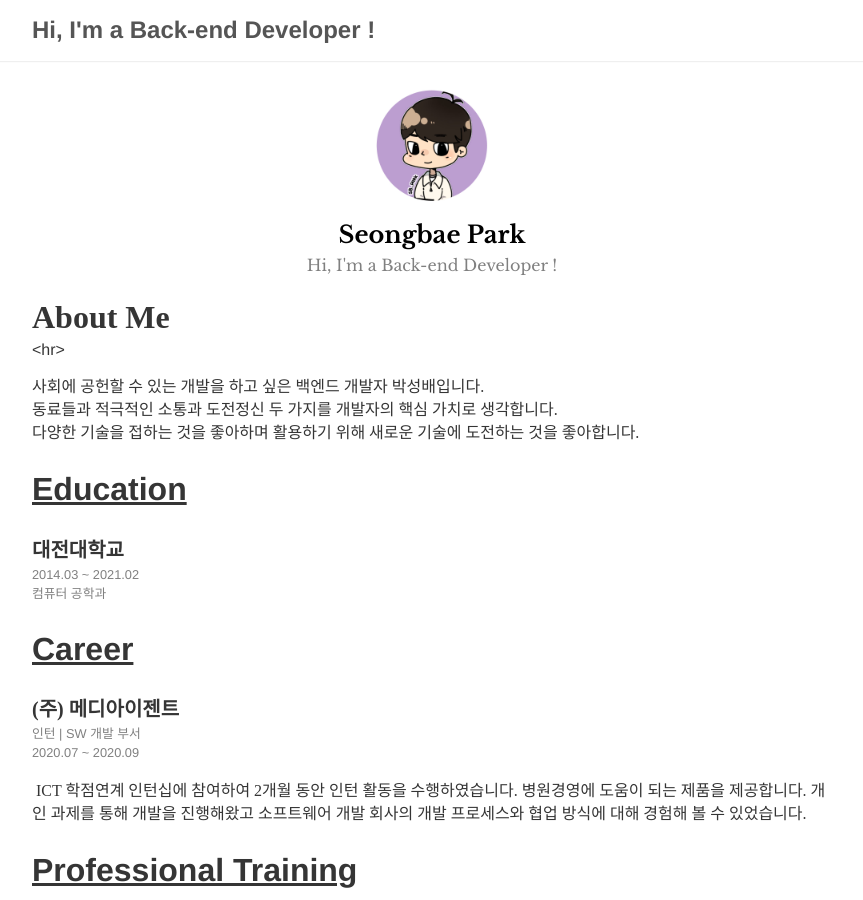
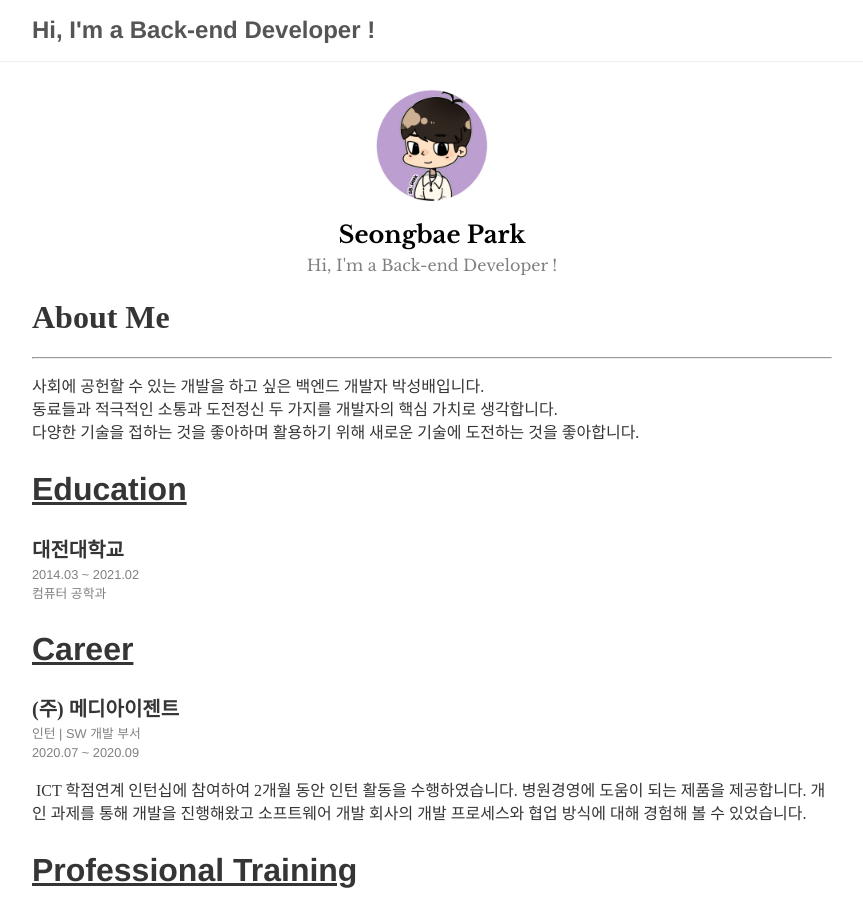
Before and after one commit to Sungbae95/Sungbae95.github.io, a Jekyll site: the page built from index.md, in a window 1280 px wide and 900 px high. Shown: the whole window, without its empty margins (208-1071 px from the left). Built offline with Jekyll 4.4.1, drawn with Linux system fonts in a browser that asks for light colours; some web fonts are replaced.

Commit message:
Update index.md

```diff
--- a/index.md
+++ b/index.md
@@ -6,7 +6,8 @@ layout: about
 @import url('https://cdn.rawgit.com/moonspam/NanumSquare/master/nanumsquare.css');
 </style>
 
-<span style="font-size:200%; font-family: nanumsquare;  font-weight: 800;"> About Me </span> <br/> <hr>
+<span style="font-size:200%; font-family: nanumsquare;  font-weight: 800;"> About Me </span>
+<hr />
 <p style="line-height:23px; font-family: nanumsquare;">
 사회에 공헌할 수 있는 개발을 하고 싶은 백엔드 개발자 박성배입니다.<br/>
 동료들과 적극적인 소통과 도전정신 두 가지를 개발자의 핵심 가치로 생각합니다.<br/>
```
